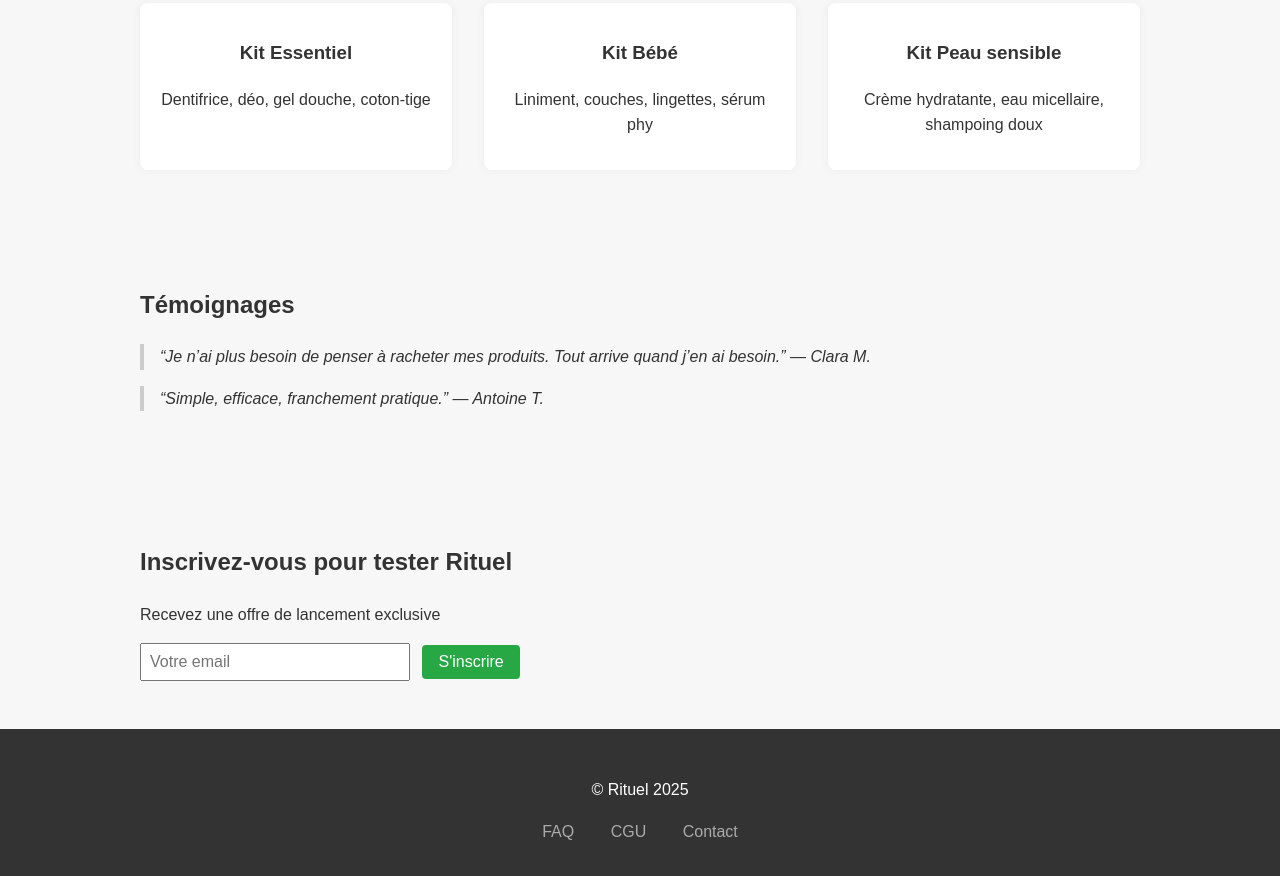
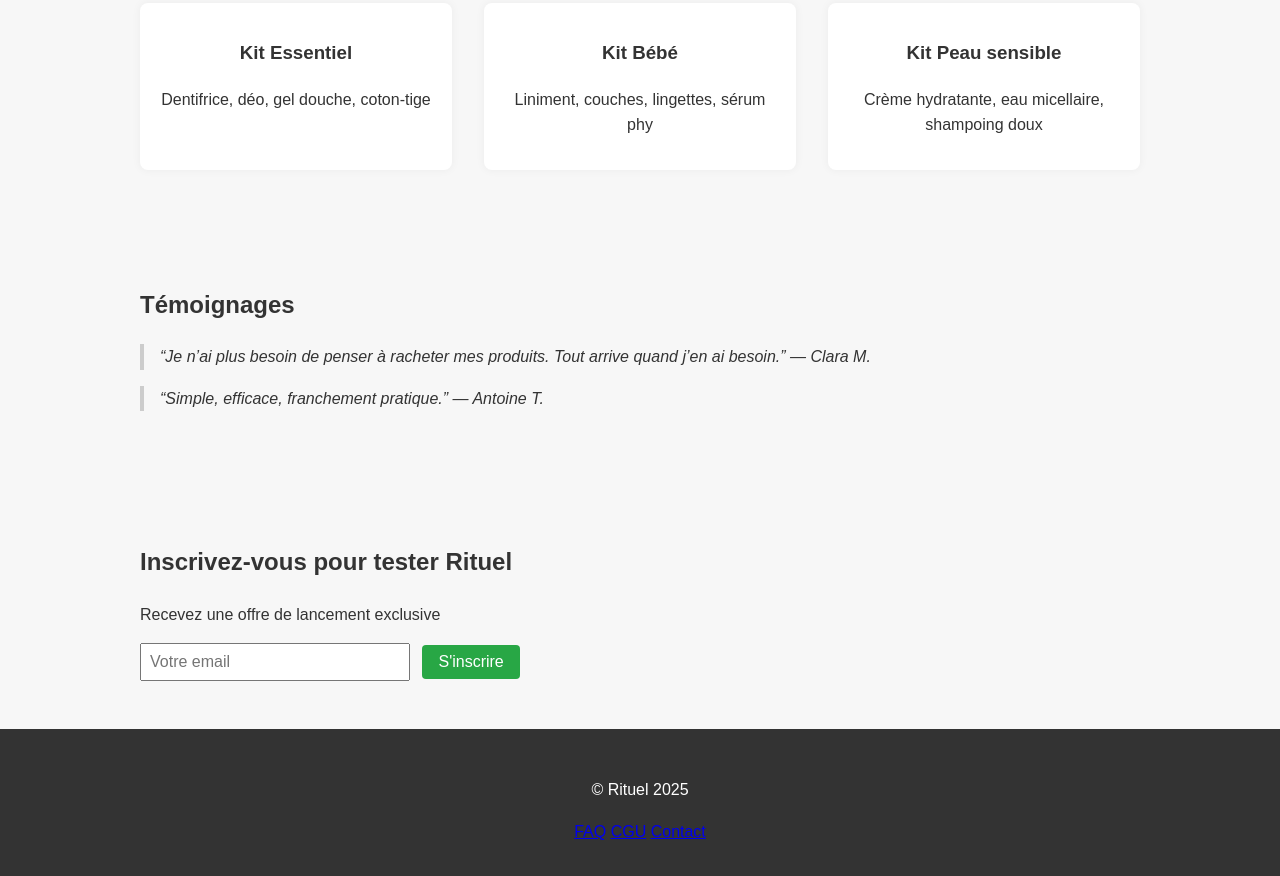
Before and after one commit to loudaram/rituel-home, a plain HTML site: page index.html in a window 1280 px wide. Shown: the part 1038-1914 px from the top of the page. Drawn offline with Linux system fonts and the light colour scheme.

Commit message:
Update style.css

```diff
--- a/style.css
+++ b/style.css
@@ -103,7 +103,3 @@ footer a {
   from { opacity: 0; transform: translateY(10px); }
   to { opacity: 1; transform: translateY(0); }
 }
-  color: #aaa;
-  text-decoration: none;
-  margin: 0 1rem;
-}
```
